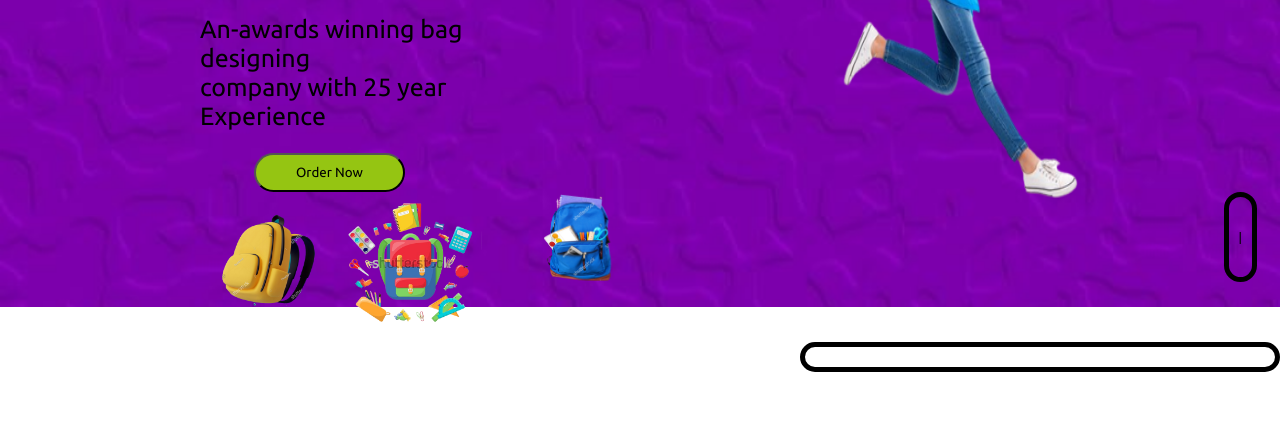
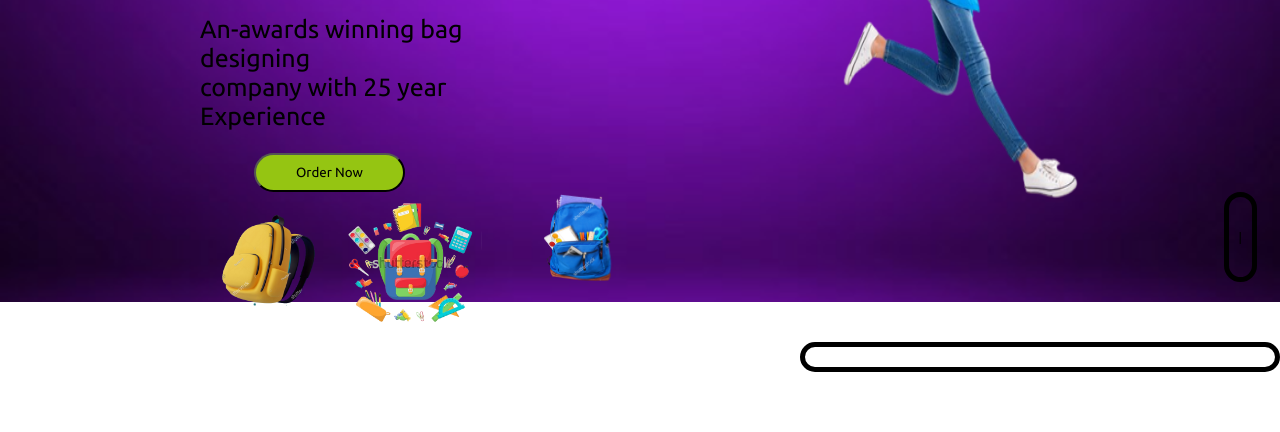
Before and after one commit to MAUREEN-OUGODEV/school_Bag, a plain HTML site: page index.html in a window 1280 px wide. Shown: the part 368-800 px from the top of the page. Drawn offline with Linux system fonts and the light colour scheme.

```diff
--- a/style.css
+++ b/style.css
@@ -9,11 +9,10 @@ h1{
     padding: 30px;
 }
 .landscape{
-background-image: url(./images/purple.jpg);
+background-image: url(./images/FoBYld.jpg);
 background-repeat: no-repeat;
 background-size: cover;
-
-height: 675px;
+height: 670px;
 
 
 }
```
Also changed, not shown: images/FoBYld.jpg (added).
